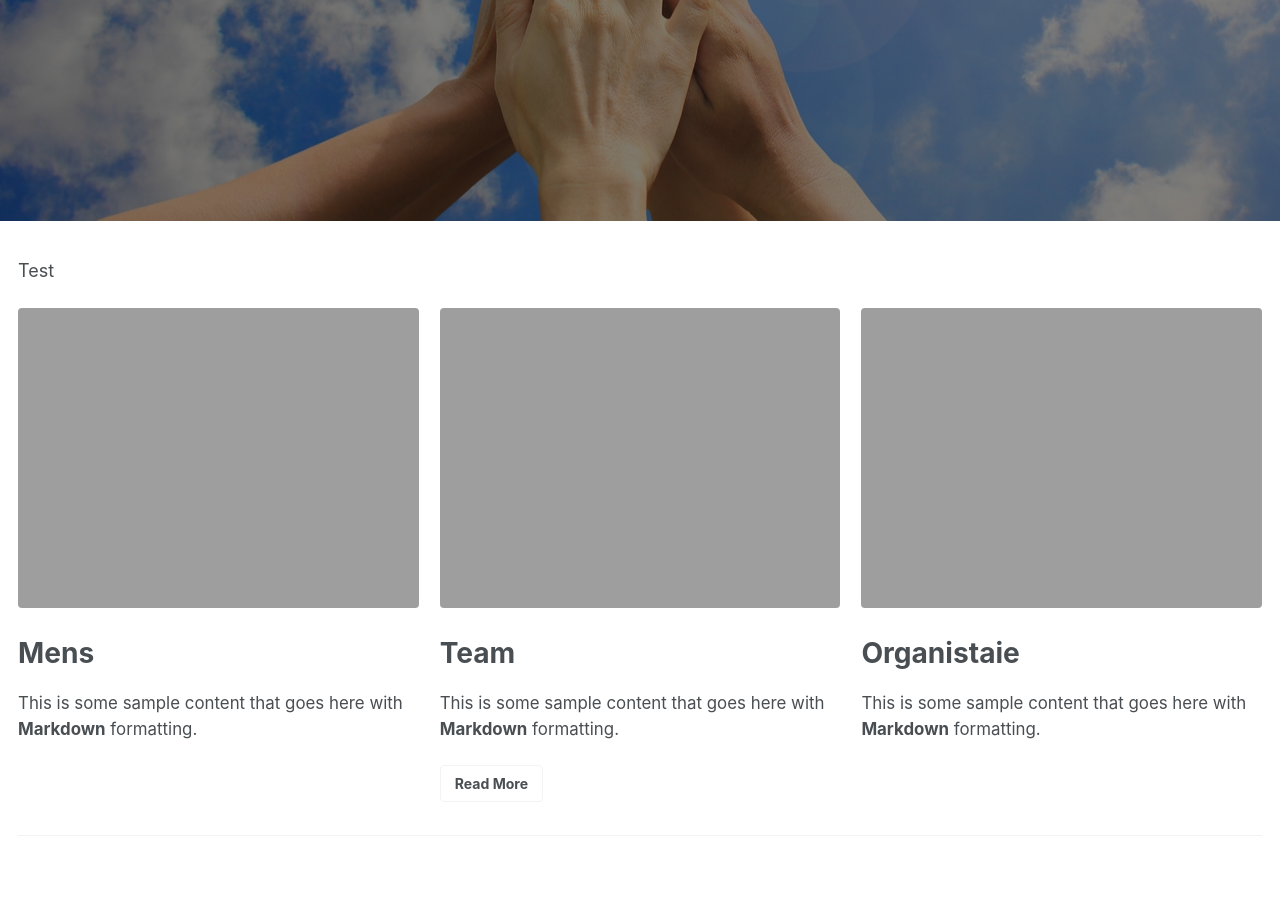
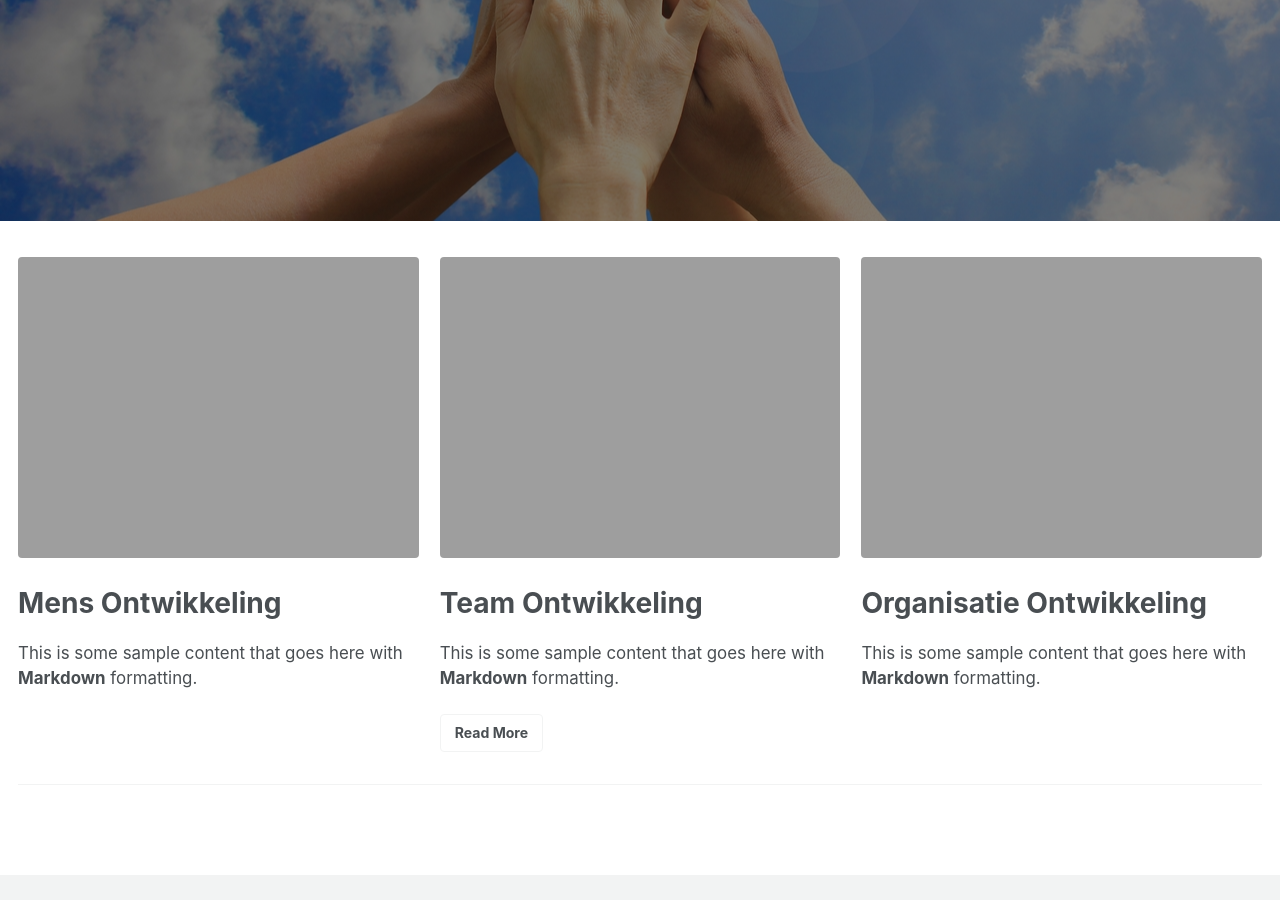
Before and after one commit to twinmum1/zie-ontwikkeling, a Jekyll site: the page built from index.md, in a window 1280 px wide and 900 px high, scrolled down 493 px. Built offline with Jekyll 4.4.1, drawn with Linux system fonts in a browser that asks for light colours.

Commit message:
Update index.md

```diff
--- a/index.md
+++ b/index.md
@@ -23,23 +23,20 @@
 	<br>"
 
 feature_row:
-  - image_path: /assets/images/unsplash-gallery-image-1-th.jpg
+  - image_path: /assets/images/mens.jpg
     alt: "placeholder image 1"
-    title: "Mens"
+    title: "Mens Ontwikkeling"
     excerpt: "This is some sample content that goes here with **Markdown** formatting."
-  - image_path: /assets/images/unsplash-gallery-image-2-th.jpg
+  - image_path: /assets/images/team.jpg
     alt: "placeholder image 2"
-    title: "Team"
+    title: "Team Ontwikkeling"
     excerpt: "This is some sample content that goes here with **Markdown** formatting."
     url: "#test-link"
     btn_label: "Read More"
     btn_class: "btn--inverse"
-  - image_path: /assets/images/unsplash-gallery-image-3-th.jpg
-    title: "Organistaie"
+  - image_path: /assets/images/organisatie.jpg
+    title: "Organisatie Ontwikkeling"
     excerpt: "This is some sample content that goes here with **Markdown** formatting."
 ---
-<p>
-Test
-</p>
 
 {% include feature_row %}
```
